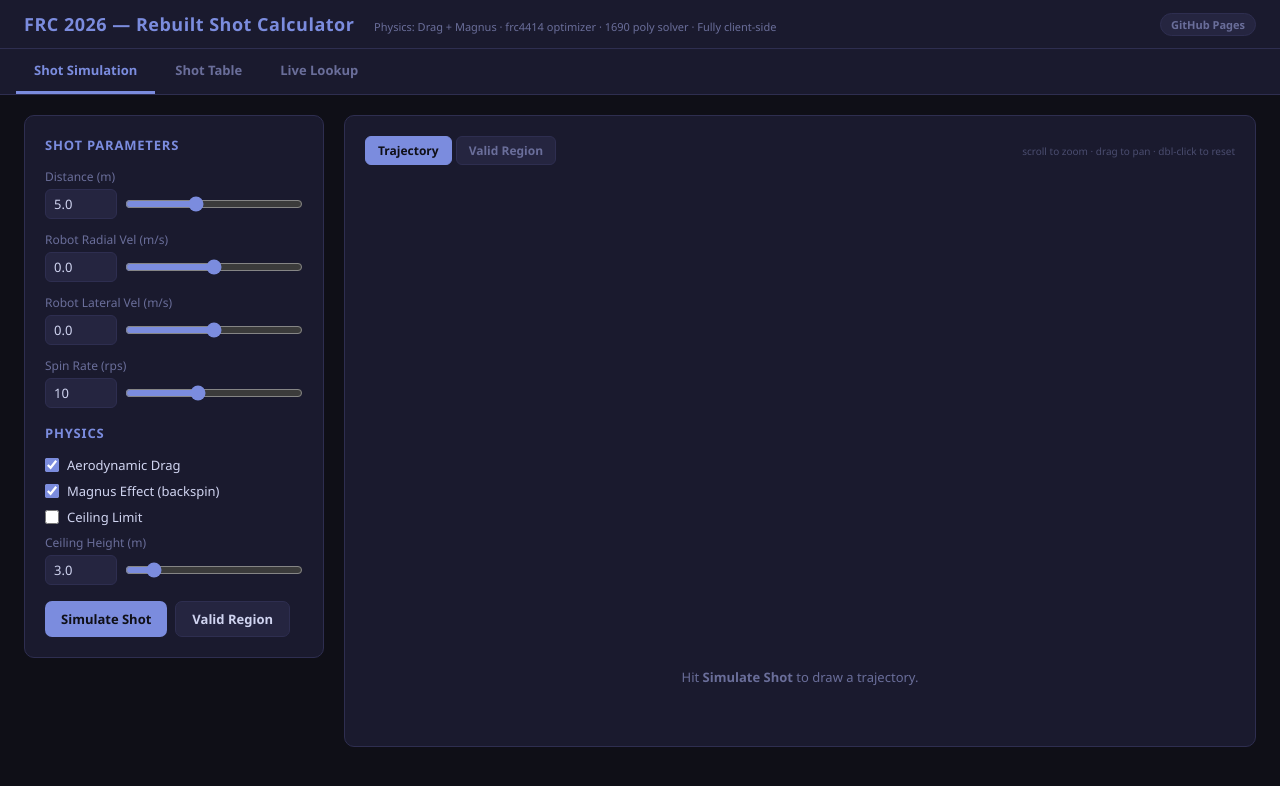
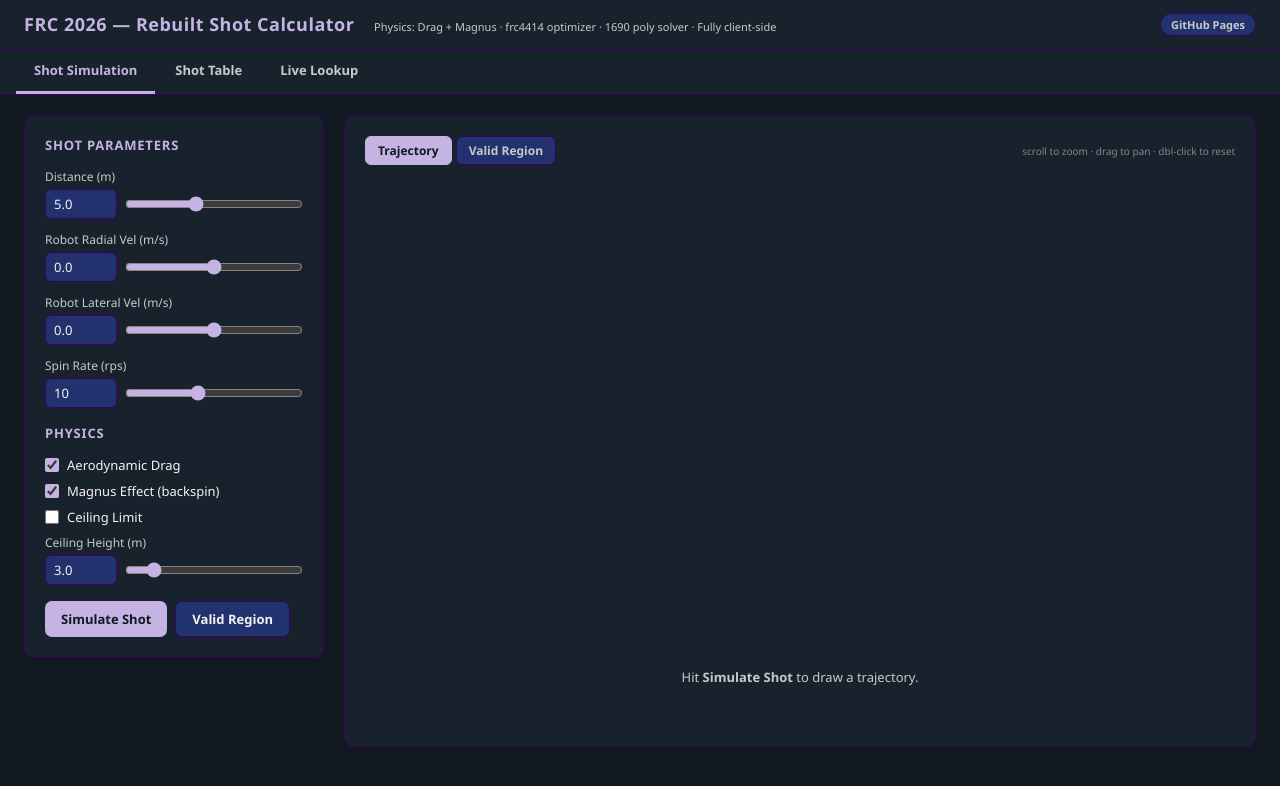
Before and after one commit to A2A1x/RebuiltShotCalculator, a plain HTML site: page docs/index.html in a window 1280 px wide. Drawn offline with nearby package versions, Linux system fonts and the light colour scheme; some packages are replaced by stand-ins of ours; a script that the page names is missing.

Commit message:
Update UI theme colors and add favicon
Add an inline SVG emoji favicon to docs/index.html and overhaul the color palette in docs/style.css. Updated :root color variables (bg, surface, surface2, border, accent, accent2, green, red, yellow, text, text-muted) and adjusted component styles (.btn-primary, .chart-tab-btn.active, .lookup-result-box .hit-badge) to use the new variables for improved contrast and visual consistency.

```diff
--- a/docs/style.css
+++ b/docs/style.css
@@ -1,15 +1,15 @@
 :root {
-  --bg: #0f0f17;
-  --surface: #1a1a2e;
-  --surface2: #252540;
-  --border: #2e2e50;
-  --accent: #7b8cde;
-  --accent2: #56ccf2;
-  --green: #56e09e;
-  --red: #e05667;
-  --yellow: #f2d96a;
-  --text: #d0d4f0;
-  --text-muted: #6a6e9a;
+  --bg: #101820;
+  --surface: #18222d;
+  --surface2: #22326e;
+  --border: #3c0064;
+  --accent: #c5b4e3;
+  --accent2: #7c7fab;
+  --green: #10b981;
+  --red: #ef4444;
+  --yellow: #f59e0b;
+  --text: #f6f2f4;
+  --text-muted: #c7c9c7;
   --radius: 10px;
   --font: 'Segoe UI', system-ui, sans-serif;
 }
@@ -174,7 +174,7 @@ input[type="range"] {
 }
 .btn:hover { opacity: 0.88; }
 .btn:active { transform: scale(0.97); }
-.btn-primary { background: var(--accent); color: #0f0f17; }
+.btn-primary { background: var(--accent); color: var(--bg); }
 .btn-secondary { background: var(--surface2); color: var(--text); border: 1px solid var(--border); }
 
 .result-box {
@@ -218,7 +218,7 @@ input[type="range"] {
   padding: 5px 12px;
   transition: color 0.15s, background 0.15s;
 }
-.chart-tab-btn.active { background: var(--accent); color: #0f0f17; border-color: var(--accent); }
+.chart-tab-btn.active { background: var(--accent); color: var(--bg); border-color: var(--accent); }
 
 .chart-tab-content { display: none; }
 .chart-tab-content.active { display: block; }
@@ -277,7 +277,7 @@ canvas { max-height: 440px; width: 100% !important; }
 .lookup-result-box .hit-badge {
   display: inline-block;
   background: var(--green);
-  color: #0f0f17;
+  color: var(--bg);
   border-radius: 4px;
   font-size: 11px;
   font-weight: 700;
```
Also changed, not shown: docs/index.html (+1 -0 lines).
